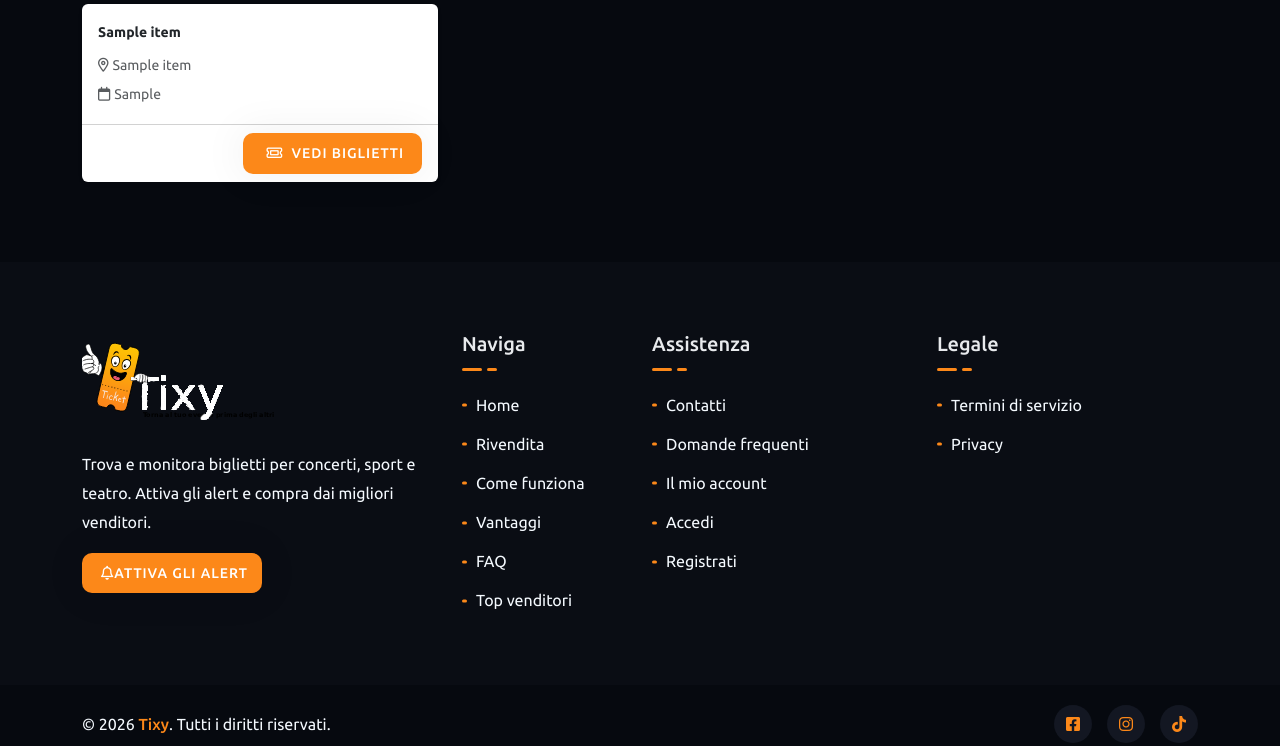
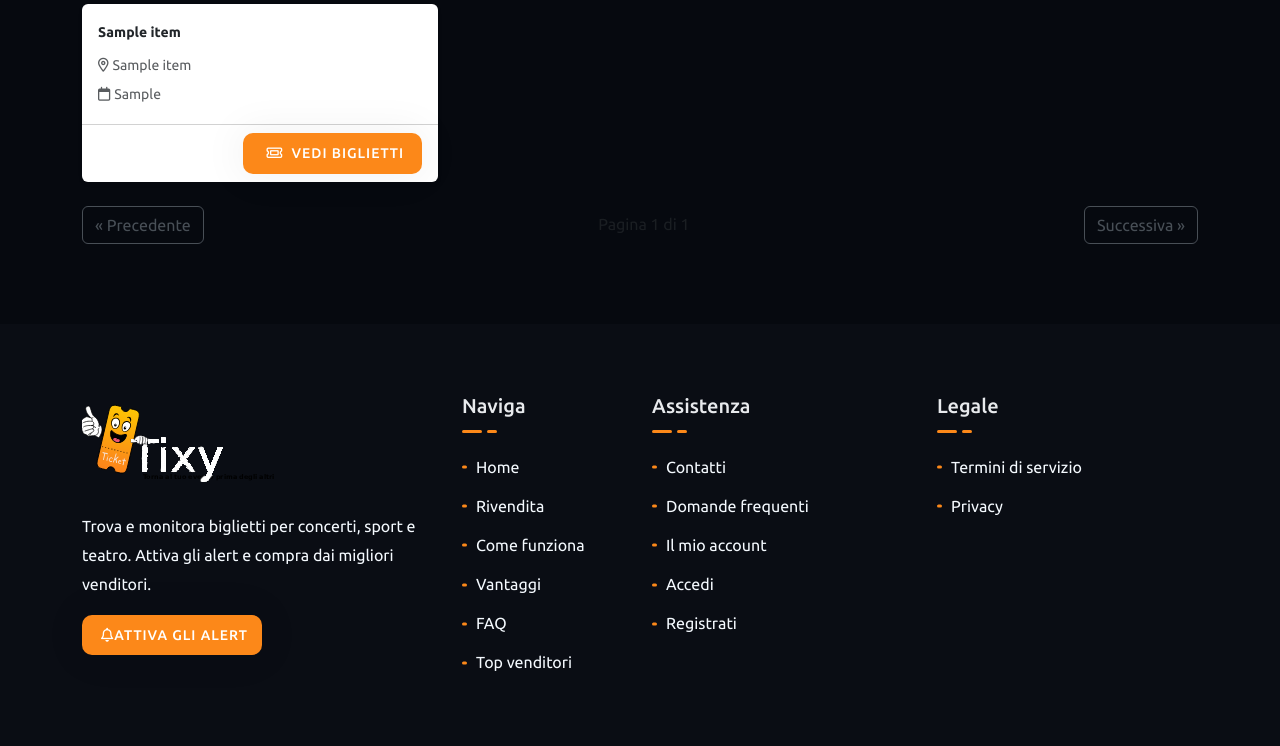
Before and after one commit to Shitan1977/tixy-frontend, a Django app: template web/templates/web/events_index.html in a window 1280 px wide. Shown: the part 243-989 px from the top of the page. Run offline with Django 5.2, Linux system fonts and the light colour scheme; the template is opened without the code that fills it: most values are stand-ins (such as "Sample title", 1, 10 or a date in 2020); some libraries are stand-ins or nearby versions; some web fonts are replaced.

Commit message:
pulsante alert event2

```diff
--- a/web/templates/web/events_index.html
+++ b/web/templates/web/events_index.html
@@ -56,13 +56,11 @@
         {% endfor %}
       </div>
 
-      {% if pages > 1 %}
       <nav class="mt-4 d-flex justify-content-between align-items-center">
         <a class="btn btn-outline-secondary {% if not has_prev %}disabled{% endif %}" href="?page={{ prev_page }}">« Precedente</a>
-        <span class="text-muted">Pagina {{ page }} / {{ pages }}</span>
+        <span class="text-muted">Pagina {{ page }} di {{ pages }}</span>
         <a class="btn btn-outline-secondary {% if not has_next %}disabled{% endif %}" href="?page={{ next_page }}">Successiva »</a>
       </nav>
-      {% endif %}
     {% else %}
       <p class="text-muted">Nessun evento attivo trovato.</p>
     {% endif %}
--- a/web/templates/web/partials/event_alerts.html
+++ b/web/templates/web/partials/event_alerts.html
@@ -59,7 +59,7 @@
             </button>
           {% else %}
             <a class="theme-btn w-100"
-               href="{% url 'attiva_pro' %}?event={{ evento.id }}&next={{ request.get_full_path|urlencode }}">
+               href="{% url 'attiva_pro' %}?event={{ evento.id }}{% if perf.id %}&performance={{ perf.id }}{% endif %}&next={{ request.get_full_path|urlencode }}">
               Attiva PRO
             </a>
           {% endif %}
```
